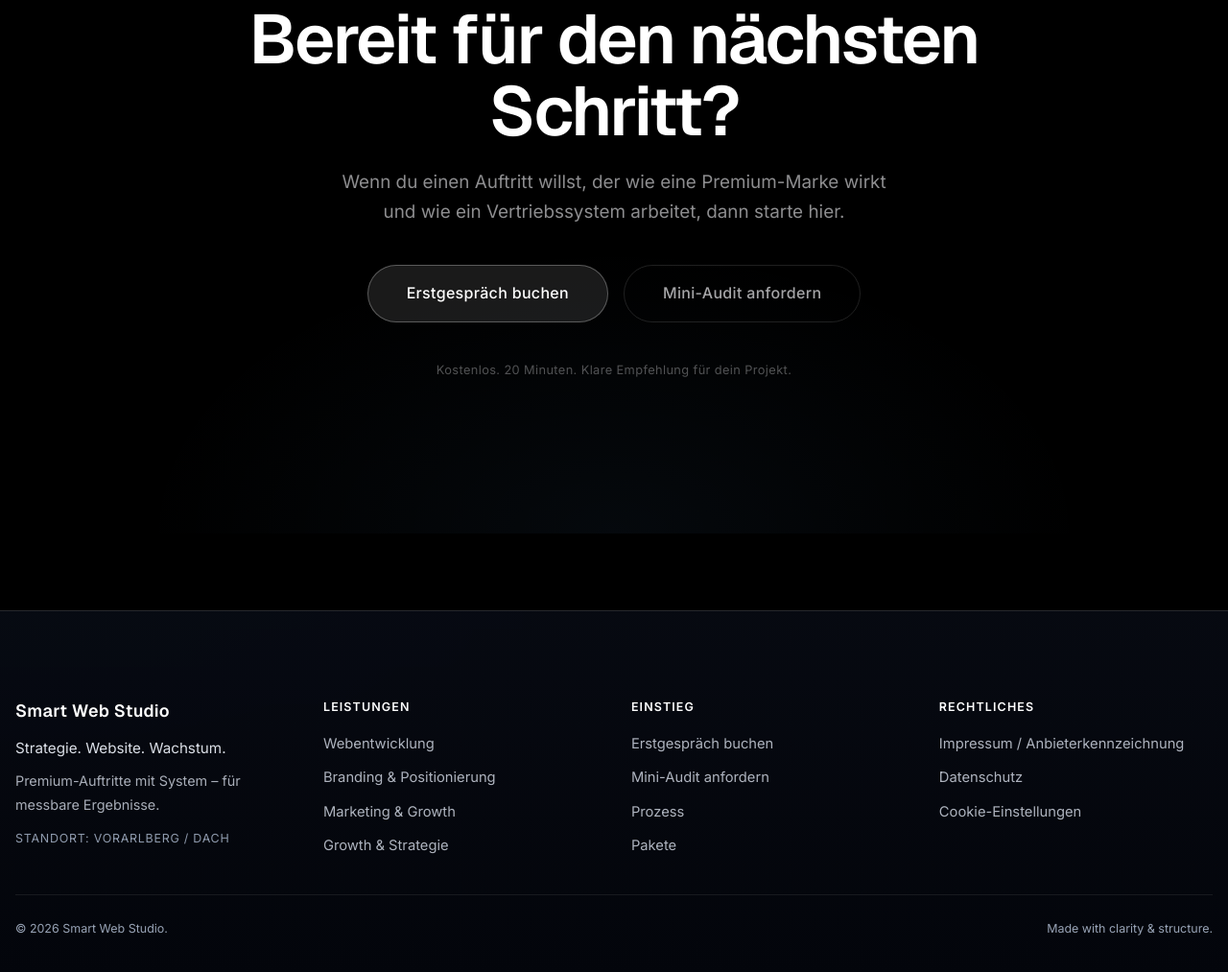
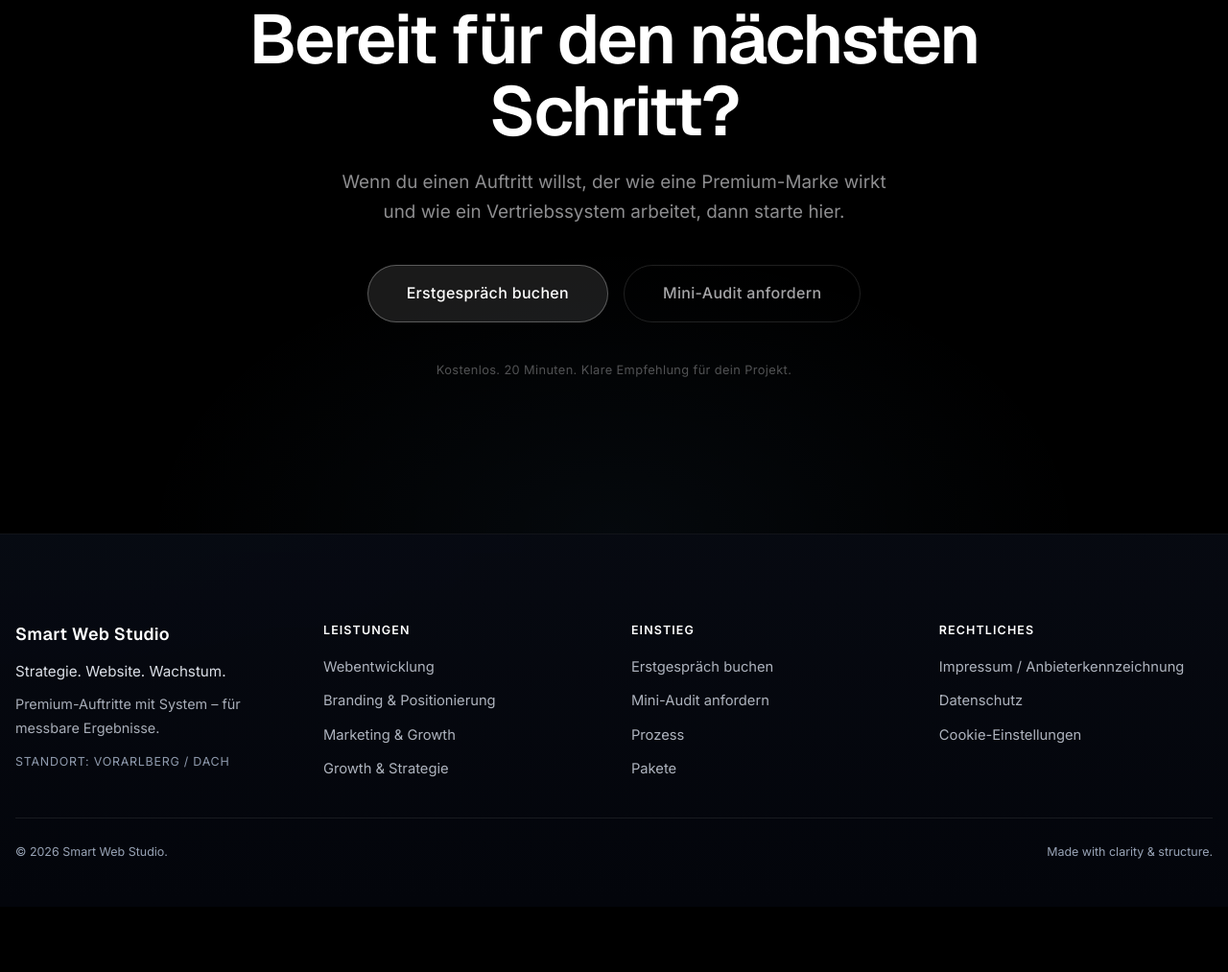
Before and after one commit to pcdocjp79-prog/sw-studio.at, a website built with Vite: page index.html in a window 1280 px wide. Shown: the part 5463-6476 px from the top of the page at 96% size. After the commit the page ends 6408 px from the top, so only its background shows below. Built offline with nearby package versions, Linux system fonts and the light colour scheme; animation ran at ten frames a second.

Commit message:
feine änderung vor footer vorgenomme

```diff
--- a/css/style.css
+++ b/css/style.css
@@ -3708,7 +3708,7 @@ body.has-fixed-hero-bg #hero-stage .hero-stage__frame {
    ============================================ */
 
 #site-footer.site-footer {
-  --footer-top-border: rgba(255, 255, 255, 0.14);
+  --footer-top-border: rgba(255, 255, 255, 0.06);
   --footer-bottom-border: rgba(255, 255, 255, 0.08);
   position: relative;
   overflow: hidden;
--- a/index.html
+++ b/index.html
@@ -87,7 +87,7 @@
   </header>
 
   <!-- Hero Section -->
-  <main class="relative pt-0 pb-20">
+  <main class="relative pt-0 pb-0">
     <div class="hero-scroll-stack max-w-7xl mx-auto px-4 sm:px-6 lg:px-8">
       <section id="hero-stage" class="hero-stage hero-stage--full-bleed animate-enter" data-hero-stage>
         <div class="hero-stage__viewport">
```
